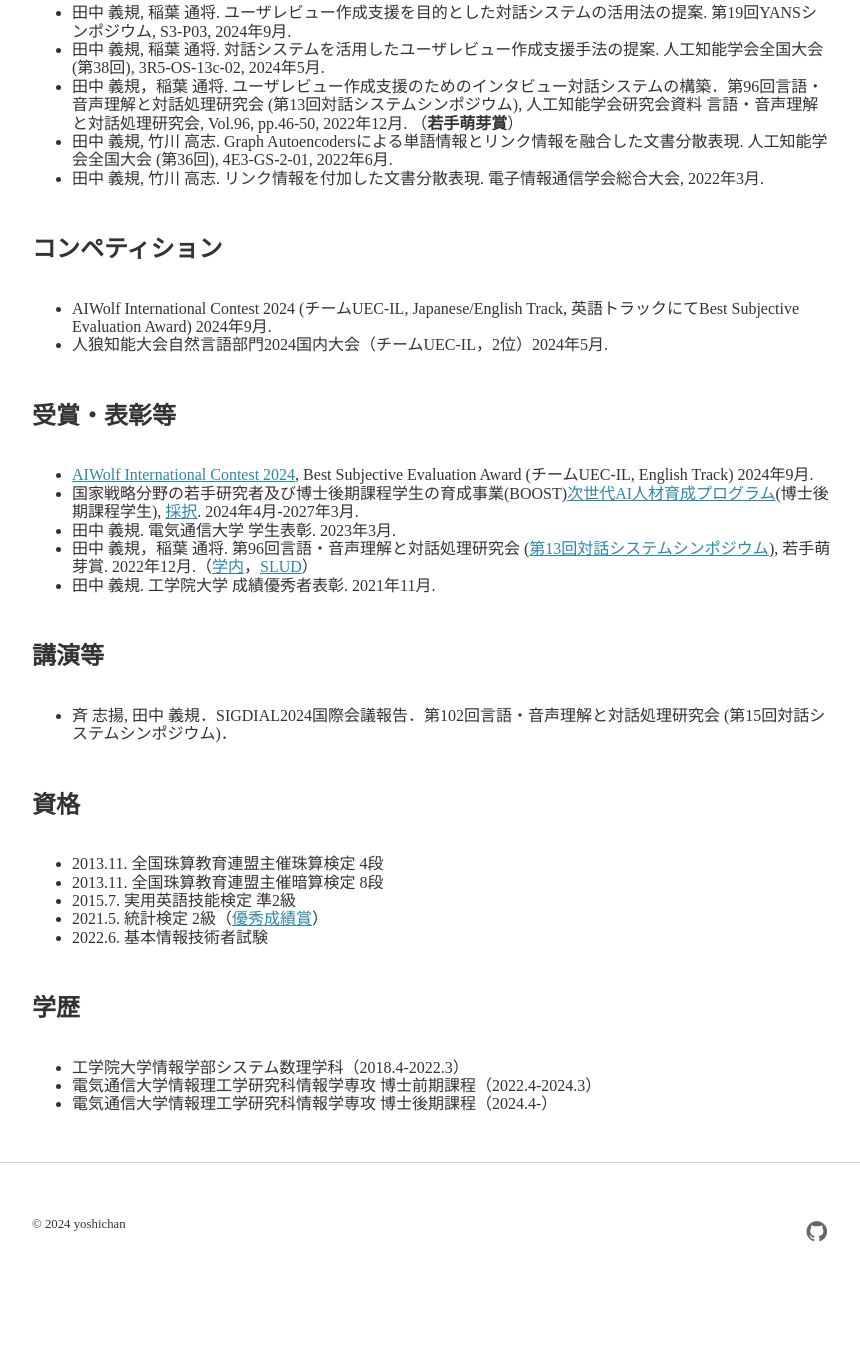
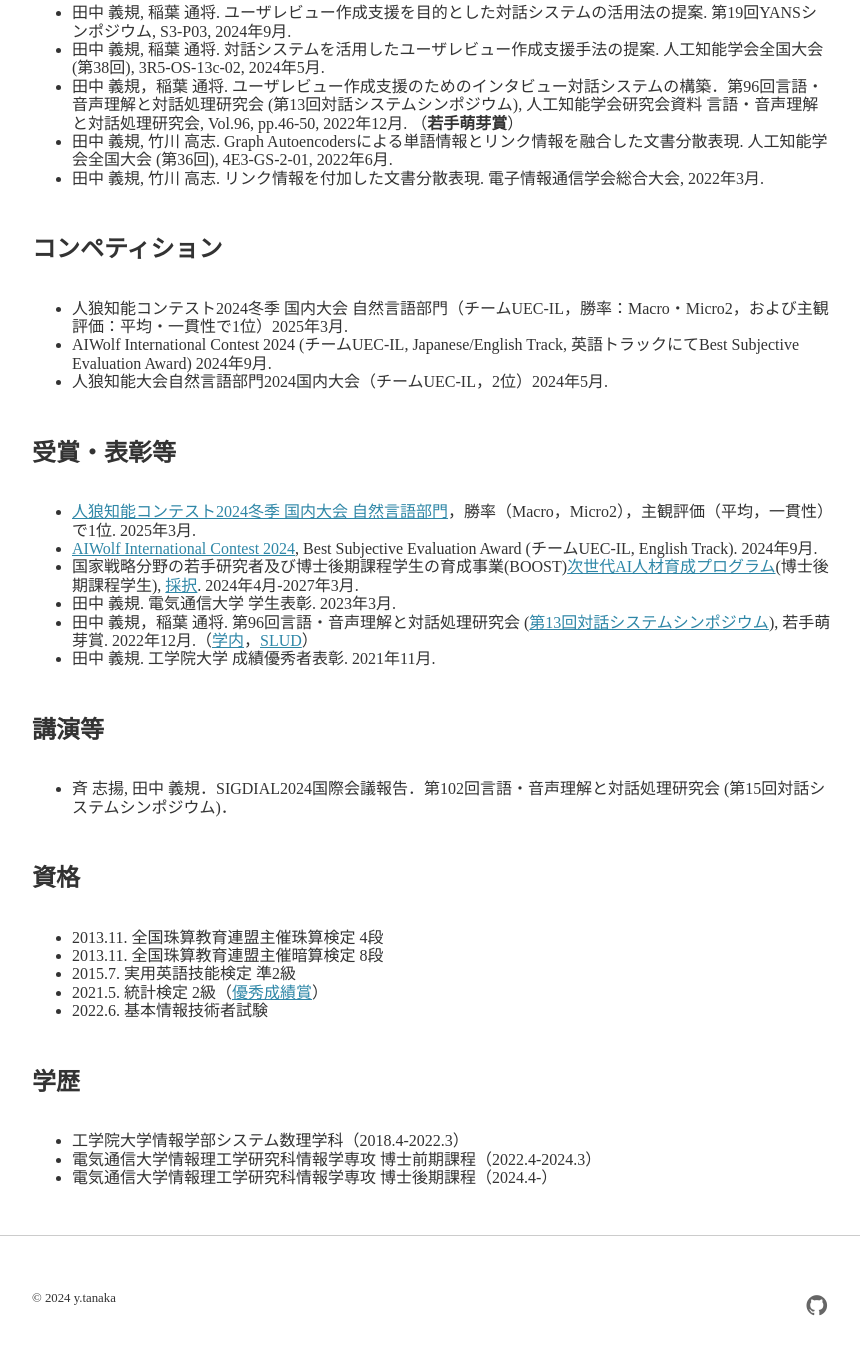
Before and after one commit to yoshi-chanaka/yoshi-chanaka.github.io, a Jekyll site: the page built from about.md, in a window 1280 px wide and 1400 px high, scrolled down 960 px. Shown: the top 1355 px of the window, without its empty margins (208-1068 px from the left). Built offline with Jekyll 4.4.1, drawn with Linux system fonts in a browser that asks for light colours; nearby versions of some CDN libraries; before the commit the page ends 2287 px from its top, so only the background shows below that.

Commit message:
update 20250320

```diff
--- a/_config.yml
+++ b/_config.yml
@@ -1,10 +1,10 @@
-title: yoshichan
+title: y.tanaka
 description: >
 baseurl: ""
 url: "https://yoshi-chanaka.github.io/"
 
 author:
-  name: yoshichan
+  name: y.tanaka
   email: ysk.tanaka98@gmail.com
   github: yoshi-chanaka
 
--- a/about.md
+++ b/about.md
@@ -36,11 +36,13 @@
 * 田中 義規, 竹川 高志. リンク情報を付加した文書分散表現. 電子情報通信学会総合大会, 2022年3月.
 
 ## コンペティション
+* 人狼知能コンテスト2024冬季 国内大会 自然言語部門（チームUEC-IL，勝率：Macro・Micro2，および主観評価：平均・一貫性で1位）2025年3月.
 * AIWolf International Contest 2024 (チームUEC-IL, Japanese/English Track, 英語トラックにてBest Subjective Evaluation Award) 2024年9月.
 * 人狼知能大会自然言語部門2024国内大会（チームUEC-IL，2位）2024年5月.
 
 ## 受賞・表彰等
-* [AIWolf International Contest 2024](https://sites.google.com/view/aiwolfdial2024-inlg/home), Best Subjective Evaluation Award (チームUEC-IL, English Track) 2024年9月.
+* [人狼知能コンテスト2024冬季 国内大会 自然言語部門](https://sites.google.com/view/aiwolfdial2024winterjp/home)，勝率（Macro，Micro2），主観評価（平均，一貫性）で1位. 2025年3月.
+* [AIWolf International Contest 2024](https://sites.google.com/view/aiwolfdial2024-inlg/home), Best Subjective Evaluation Award (チームUEC-IL, English Track). 2024年9月.
 * 国家戦略分野の若手研究者及び博士後期課程学生の育成事業(BOOST)[次世代AI人材育成プログラム](https://www.jst.go.jp/jisedai/boost-s/)(博士後期課程学生), [採択](https://www.uec.ac.jp/news/announcement/2024/20241030_6584.html). 2024年4月-2027年3月.
 * 田中 義規. 電気通信大学 学生表彰. 2023年3月.
 * 田中 義規，稲葉 通将. 第96回言語・音声理解と対話処理研究会 ([第13回対話システムシンポジウム](https://jsai-slud.github.io/sig-slud/archive/award.html)), 若手萌芽賞. 2022年12月.（[学内](https://www.uec.ac.jp/news/prize/2022/20221227_5058.html)，[SLUD](https://ai-gakkai.or.jp/sig-slud/archive/award.html)）
```
